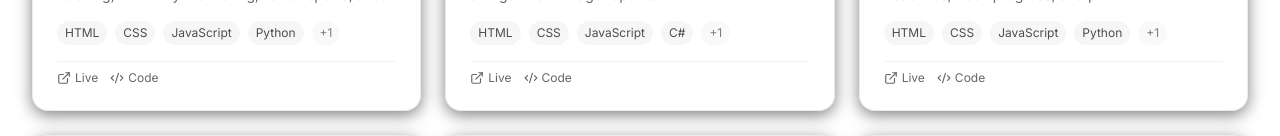
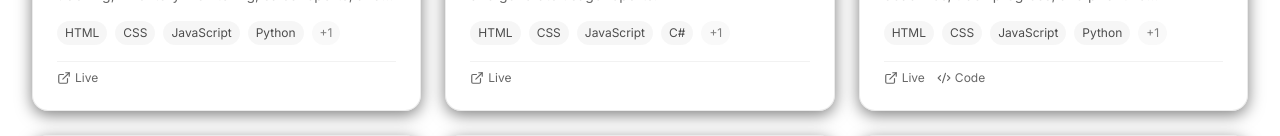
Before and after one commit to Makie-lab/marqprojects, a Next.js app: page /projects in a window 1280 px wide. Shown: the part 654-790 px from the top of the page. Built offline with nearby package versions, Linux system fonts and the light colour scheme.

Commit message:
update: remove 2 github urls

```diff
--- a/src/data/projects.ts
+++ b/src/data/projects.ts
@@ -18,7 +18,7 @@ export const projects: Project[] = [
     category: "Web App",
     techStack: ["HTML", "CSS", "JavaScript", "Python", "SQL"],
     liveUrl: "https://example.com",
-    githubUrl: "https://github.com/marq/cafe-marahuyo-pos",
+    githubUrl: "",
     thumbnail: "/placeholder-cafe.png",
   },
   {
@@ -29,7 +29,7 @@ export const projects: Project[] = [
     category: "Web App",
     techStack: ["HTML", "CSS", "JavaScript", "C#", "SQL"],
     liveUrl: "https://example.com",
-    githubUrl: "https://github.com/marq/spotcheck",
+    githubUrl: "",
     thumbnail: "/placeholder-spotcheck.png",
   },
   {
```
